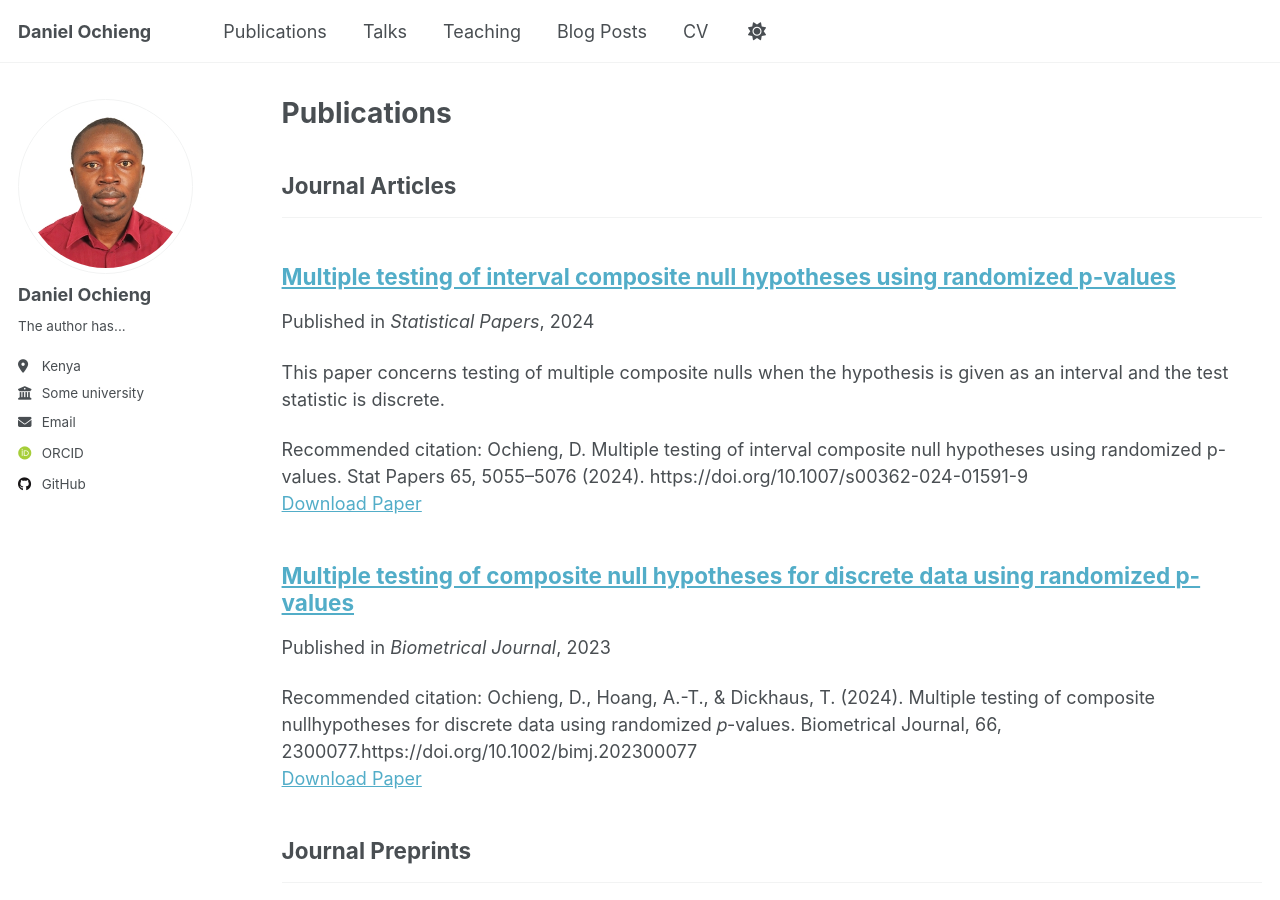
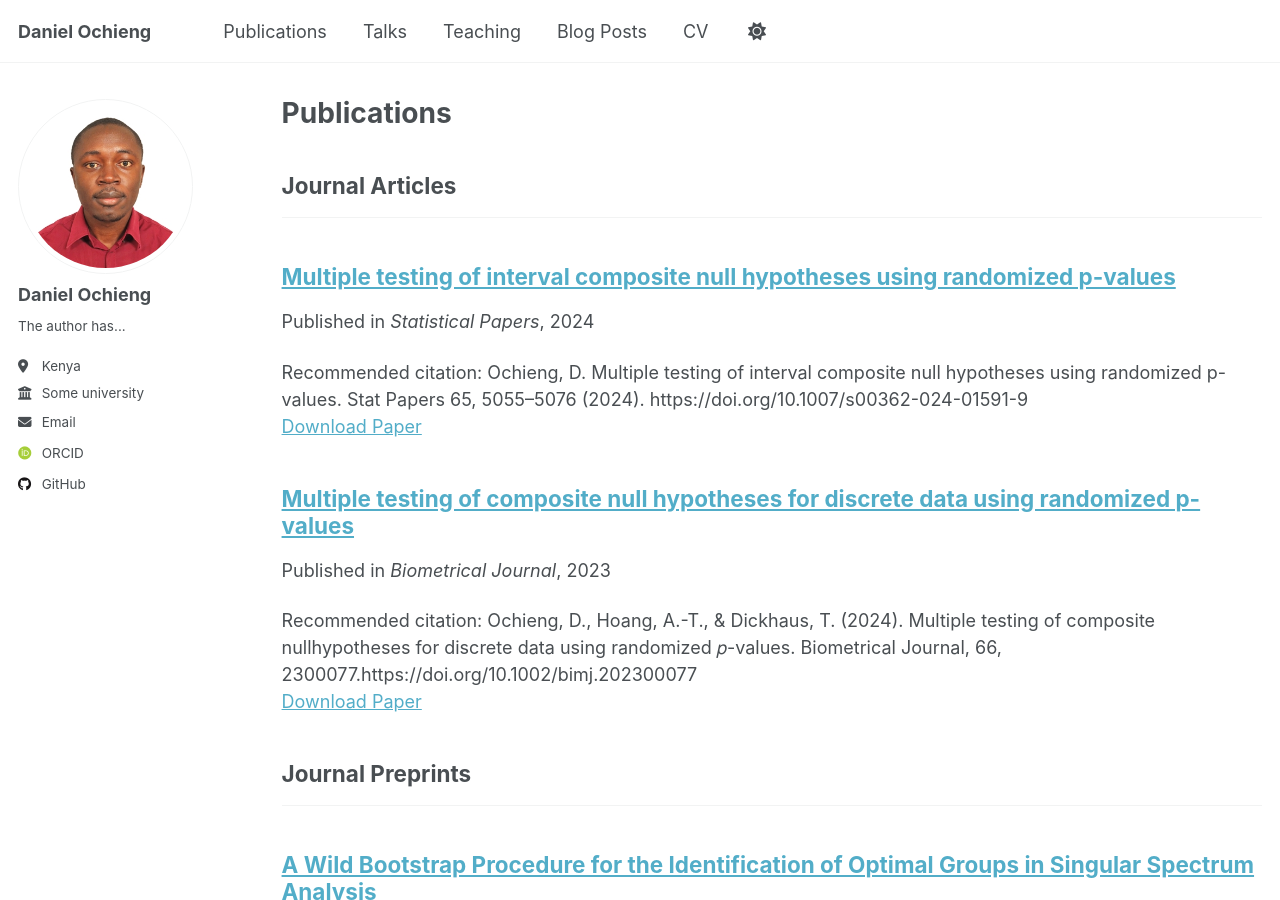
Before and after one commit to Daniel-Ochieng/Daniel-Ochieng.github.io, a Jekyll site: the page built from _pages/publications.html, in a window 1280 px wide and 900 px high. Built offline with Jekyll 4.4.1, drawn with Linux system fonts in a browser that asks for light colours; some web fonts are replaced.

Commit message:
Update 2010-10-01-paper-title-number-2.md

```diff
--- a/_publications/2010-10-01-paper-title-number-2.md
+++ b/_publications/2010-10-01-paper-title-number-2.md
@@ -3,7 +3,6 @@ title: "Multiple testing of interval composite null hypotheses using randomized
 collection: publications
 category: manuscripts
 permalink: /publication/2010-10-01-paper-title-number-2
-excerpt: 'This paper concerns testing of multiple composite nulls when the hypothesis is given as an interval and the test statistic is discrete.'
 date: 02 July 2024
 venue: 'Statistical Papers'
 paperurl: 'https://doi.org/10.1007/s00362-024-01591-9'
```
